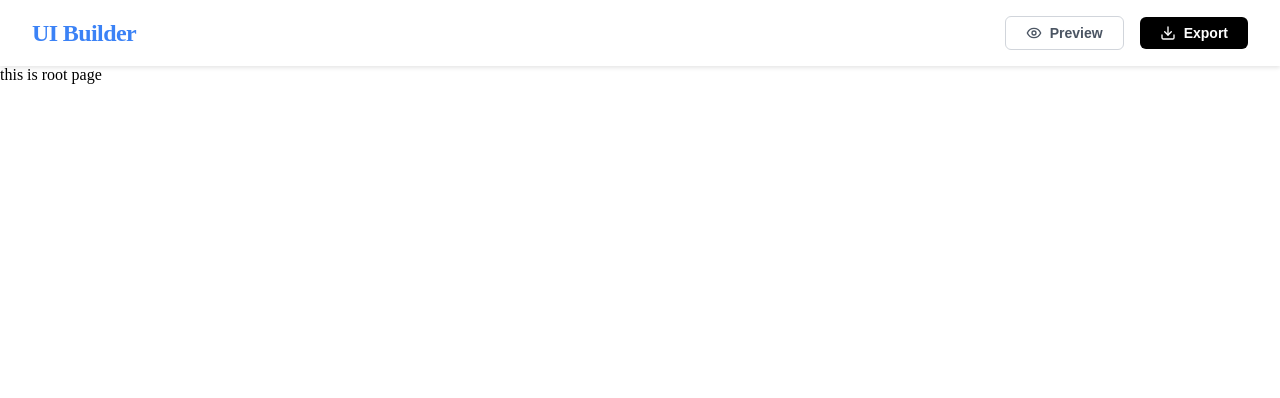
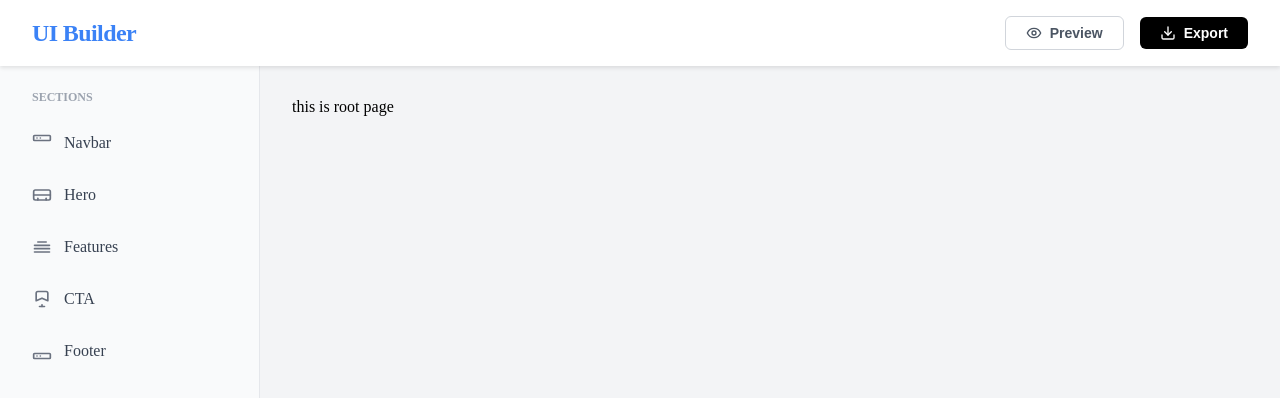
Before and after one commit to Anilbal/Ui-builder, a React (Vite) app: page / in a window 1280 px wide. Shown: the top 398 px of the page. Built offline with nearby package versions, Linux system fonts and the light colour scheme.

Commit message:
sidebar add

```diff
--- a/src/components/elements/icons/Icons.tsx
+++ b/src/components/elements/icons/Icons.tsx
@@ -21,7 +21,7 @@ export const PreviewIcon: React.FC<IconProps> = (props) => (
   </svg>
 );
 
-export const ExportIcon: React.FC<IconProps> = (props) => (
+export const ExportIcon: React.FC<React.SVGProps<SVGSVGElement>> = (props) => (
   <svg
     xmlns="http://www.w3.org/2000/svg"
     width="16"
@@ -39,3 +39,45 @@ export const ExportIcon: React.FC<IconProps> = (props) => (
     <line x1="12" x2="12" y1="15" y2="3" />
   </svg>
 );
+
+export const NavbarSectionIcon: React.FC<React.SVGProps<SVGSVGElement>> = (props) => (
+  <svg xmlns="http://www.w3.org/2000/svg" width="20" height="20" viewBox="0 0 24 24" fill="none" stroke="currentColor" strokeWidth="2" strokeLinecap="round" strokeLinejoin="round" {...props}>
+    <rect width="20" height="6" x="2" y="3" rx="1" />
+    <path d="M6 6h.01" />
+    <path d="M10 6h.01" />
+  </svg>
+);
+
+export const HeroSectionIcon: React.FC<React.SVGProps<SVGSVGElement>> = (props) => (
+  <svg xmlns="http://www.w3.org/2000/svg" width="20" height="20" viewBox="0 0 24 24" fill="none" stroke="currentColor" strokeWidth="2" strokeLinecap="round" strokeLinejoin="round" {...props}>
+    <rect width="20" height="12" x="2" y="6" rx="2" />
+    <path d="M2 12h20" />
+    <path d="M7 18v-2" />
+    <path d="M17 18v-2" />
+  </svg>
+);
+
+export const FeaturesSectionIcon: React.FC<React.SVGProps<SVGSVGElement>> = (props) => (
+  <svg xmlns="http://www.w3.org/2000/svg" width="20" height="20" viewBox="0 0 24 24" fill="none" stroke="currentColor" strokeWidth="2" strokeLinecap="round" strokeLinejoin="round" {...props}>
+    <path d="M3 10h18" />
+    <path d="M3 14h18" />
+    <path d="M3 18h18" />
+    <path d="M7 6h10" />
+  </svg>
+);
+
+export const CTASectionIcon: React.FC<React.SVGProps<SVGSVGElement>> = (props) => (
+  <svg xmlns="http://www.w3.org/2000/svg" width="20" height="20" viewBox="0 0 24 24" fill="none" stroke="currentColor" strokeWidth="2" strokeLinecap="round" strokeLinejoin="round" {...props}>
+    <path d="m5 14 7-3 7 3V5a2 2 0 0 0-2-2H7a2 2 0 0 0-2 2Z" />
+    <path d="M12 19v2" />
+    <path d="M9 21h6" />
+  </svg>
+);
+
+export const FooterSectionIcon: React.FC<React.SVGProps<SVGSVGElement>> = (props) => (
+  <svg xmlns="http://www.w3.org/2000/svg" width="20" height="20" viewBox="0 0 24 24" fill="none" stroke="currentColor" strokeWidth="2" strokeLinecap="round" strokeLinejoin="round" {...props}>
+    <rect width="20" height="6" x="2" y="15" rx="1" />
+    <path d="M6 18h.01" />
+    <path d="M10 18h.01" />
+  </svg>
+);
--- /dev/null
+++ b/src/components/elements/sidebar/Sidebar.styles.ts
@@ -0,0 +1,54 @@
+import styled from 'styled-components';
+
+export const SidebarContainer = styled.aside`
+  width: 260px;
+  height: calc(100vh - 64px); /* Subtracting navbar height */
+  background-color: #f9fafb;
+  border-right: 1px solid #e5e7eb;
+  padding: 1.5rem 1rem;
+  display: flex;
+  flex-direction: column;
+  gap: 0.5rem;
+  overflow-y: auto;
+
+  @media (max-width: 768px) {
+    width: 100%;
+    height: auto;
+    border-right: none;
+    border-bottom: 1px solid #e5e7eb;
+  }
+`;
+
+export const SidebarItem = styled.div`
+  display: flex;
+  align-items: center;
+  gap: 0.75rem;
+  padding: 0.75rem 1rem;
+  border-radius: 0.5rem;
+  color: #374151;
+  font-weight: 500;
+  cursor: pointer;
+  transition: all 0.2s ease;
+
+  &:hover {
+    background-color: #f3f4f6;
+    color: #111827;
+  }
+
+  svg {
+    color: #6b7280;
+  }
+
+  &:hover svg {
+    color: #3b82f6;
+  }
+`;
+
+export const SidebarTitle = styled.h3`
+  font-size: 0.75rem;
+  font-weight: 600;
+  text-transform: uppercase;
+  color: #9ca3af;
+  margin-bottom: 0.5rem;
+  padding: 0 1rem;
+`;
--- /dev/null
+++ b/src/components/elements/sidebar/Sidebar.tsx
@@ -0,0 +1,37 @@
+import React from 'react';
+import {
+  SidebarContainer,
+  SidebarItem,
+  SidebarTitle,
+} from './Sidebar.styles';
+import {
+  NavbarSectionIcon,
+  HeroSectionIcon,
+  FeaturesSectionIcon,
+  CTASectionIcon,
+  FooterSectionIcon,
+} from '../icons/Icons';
+
+const Sidebar: React.FC = () => {
+  const sections = [
+    { name: 'Navbar', icon: <NavbarSectionIcon /> },
+    { name: 'Hero', icon: <HeroSectionIcon /> },
+    { name: 'Features', icon: <FeaturesSectionIcon /> },
+    { name: 'CTA', icon: <CTASectionIcon /> },
+    { name: 'Footer', icon: <FooterSectionIcon /> },
+  ];
+
+  return (
+    <SidebarContainer>
+      <SidebarTitle>Sections</SidebarTitle>
+      {sections.map((section) => (
+        <SidebarItem key={section.name}>
+          {section.icon}
+          {section.name}
+        </SidebarItem>
+      ))}
+    </SidebarContainer>
+  );
+};
+
+export default Sidebar;
--- a/src/routes/__root.tsx
+++ b/src/routes/__root.tsx
@@ -1,13 +1,41 @@
 import { createRootRoute, Outlet } from "@tanstack/react-router";
 import { TanStackRouterDevtools } from "@tanstack/react-router-devtools";
 import Navbar from "../components/elements/navbar/Navbar";
+import Sidebar from "../components/elements/sidebar/Sidebar";
+import styled from "styled-components";
+
+const AppContainer = styled.div`
+  display: flex;
+  flex-direction: column;
+  min-height: 100vh;
+`;
+
+const MainContent = styled.div`
+  display: flex;
+  flex: 1;
+
+  @media (max-width: 768px) {
+    flex-direction: column;
+  }
+`;
+
+const ContentArea = styled.main`
+  flex: 1;
+  padding: 2rem;
+  background-color: #f3f4f6;
+`;
 
 const RootLayout = () => (
-  <>
+  <AppContainer>
     <Navbar />
-    <Outlet />
+    <MainContent>
+      <Sidebar />
+      <ContentArea>
+        <Outlet />
+      </ContentArea>
+    </MainContent>
     <TanStackRouterDevtools />
-  </>
+  </AppContainer>
 );
 
 export const Route = createRootRoute({ component: RootLayout });
```
